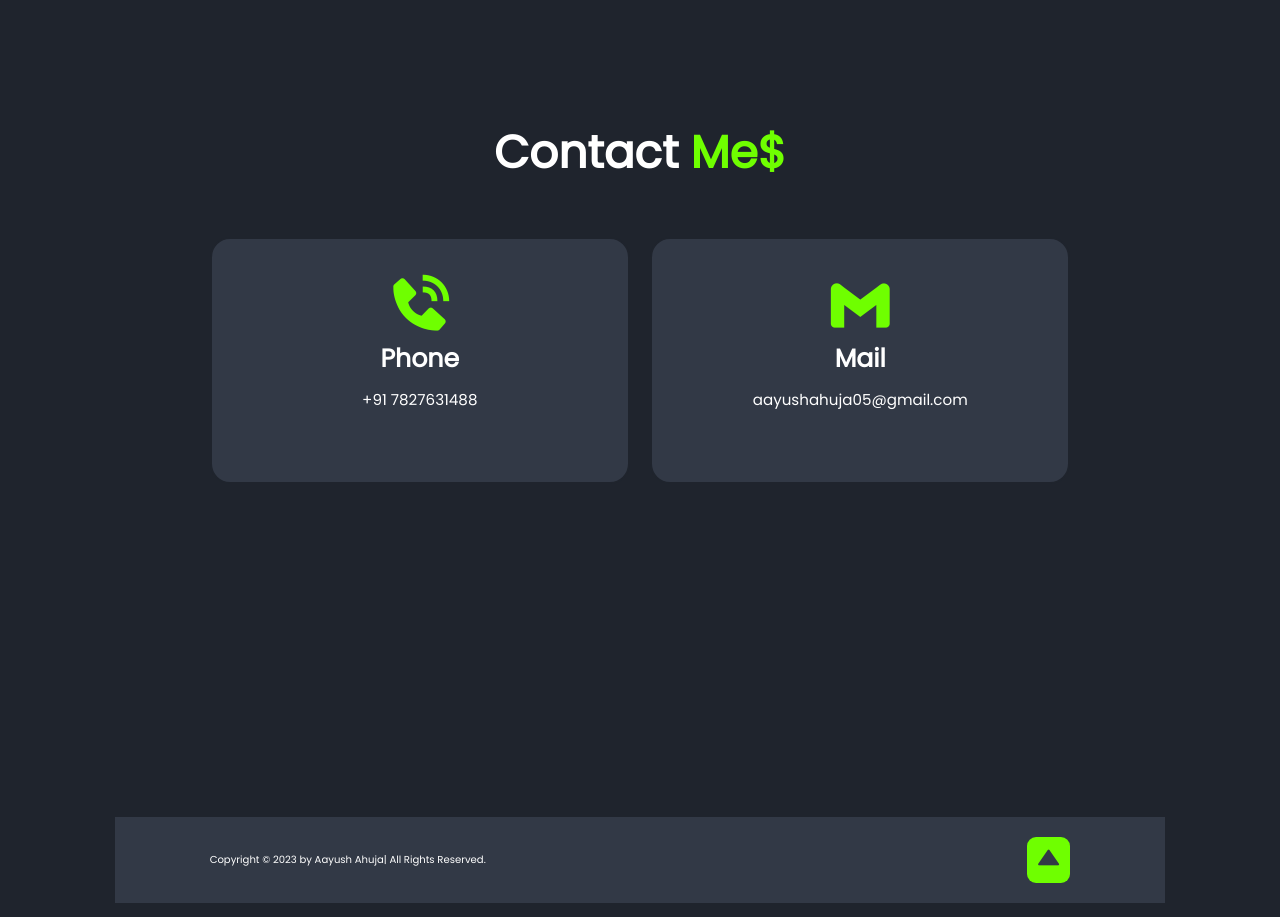
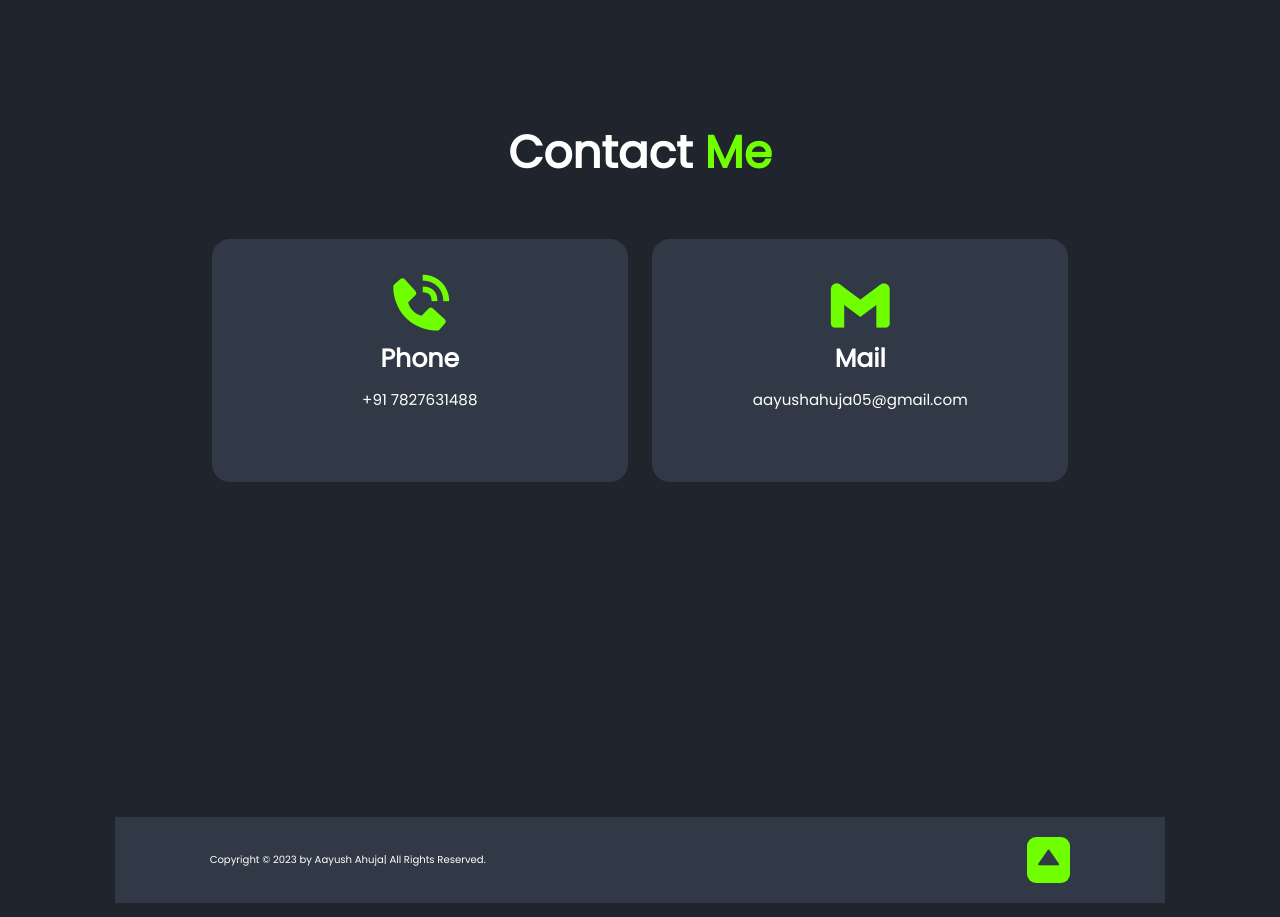
Before and after one commit to ahuja05/Project-Portfolio, a plain HTML site: page index.html in a window 1280 px wide. Shown: the part 5518-6435 px from the top of the page. Drawn offline with nearby package versions, Linux system fonts and the light colour scheme.

Commit message:
Update index.html

```diff
--- a/index.html
+++ b/index.html
@@ -3,7 +3,7 @@
 <head>
     <meta charset="UTF-8">
     <meta name="viewport" content="width=device-width, initial-scale=1.0">
-    <title>Document</title>
+    <title>Aayush Ahuja</title>
     <link rel="preconnect" href="https://fonts.googleapis.com">
     <link rel="preconnect" href="https://fonts.gstatic.com" crossorigin>
     <link href="https://fonts.googleapis.com/css2?family=Playfair+Display:wght@400;700&family=Poppins&display=swap" rel="stylesheet">
@@ -201,7 +201,7 @@
     <!-- contact section designn -->
 
     <section class="contact" id="contact">
-        <h2 class="heading" >Contact <span>Me$</span></h2>
+        <h2 class="heading" >Contact <span>Me</span></h2>
         <div class="services-container">
             <div class="services-box">
                 <i class='bx bxs-phone-call'></i>
```
